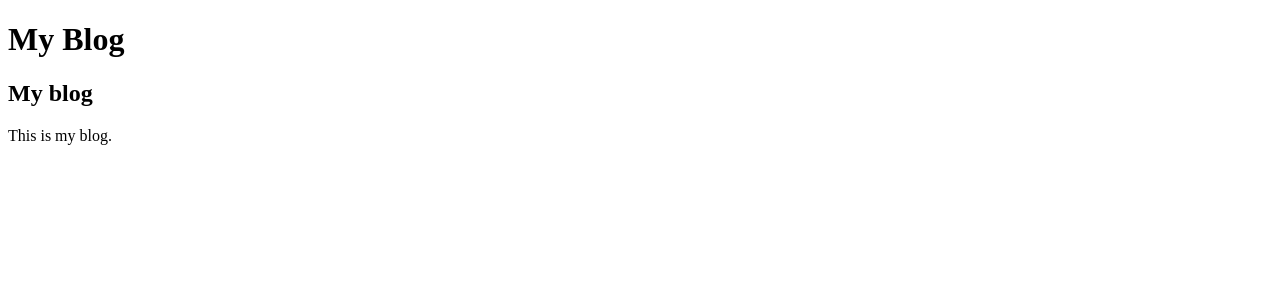
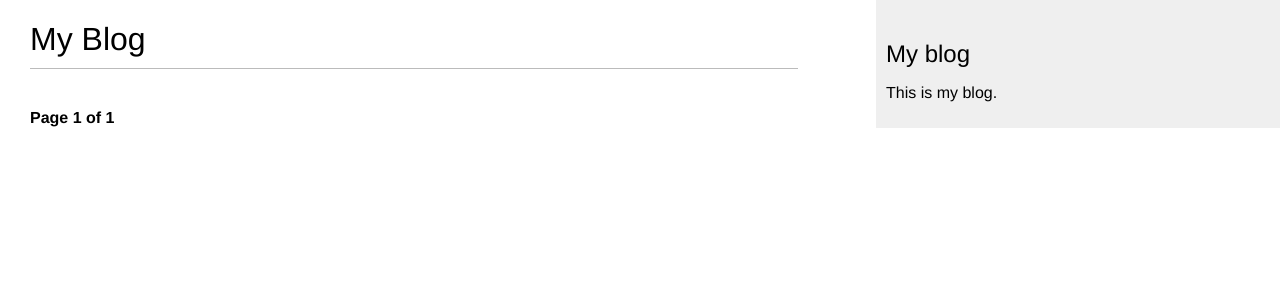
Before and after one commit to arturexp/PythonLearn, a Django app: page /blog/ in a window 1280 px wide. Shown: the top 300 px of the page. Run offline with Django 4.2, Linux system fonts and the light colour scheme; data that the repository does not hold is empty.

Commit message:
pagination

```diff
--- a/Django/blog/mysite/blog/models.py
+++ b/Django/blog/mysite/blog/models.py
@@ -1,6 +1,7 @@
 from django.db import models
 from django.utils import timezone
 from django.contrib.auth.models import User
+from django.urls import reverse
 
 # Create your models here.
 
@@ -17,7 +18,7 @@ class Post(models.Model):
         PUBLISHED = 'PB', 'Published'
 
     title = models.CharField(max_length=250)
-    slug = models.SlugField(max_length=250)
+    slug = models.SlugField(max_length=250, unique_for_date='publish')
     author = models.ForeignKey(
         User, on_delete=models.CASCADE, related_name='blog_posts')
     body = models.TextField()
@@ -35,3 +36,9 @@ class Post(models.Model):
 
     def __str__(self):
         return self.title
+
+    def get_absolute_url(self):
+        return reverse('blog:post_detail', args=[self.publish.year,
+                                                 self.publish.month,
+                                                 self.publish.day,
+                                                 self.slug])
--- a/Django/blog/mysite/blog/static/css/blog.css
+++ b/Django/blog/mysite/blog/static/css/blog.css
@@ -37,7 +37,7 @@ h2 {
 p.date {
     color:#ccc;
     font-family: georgia, serif;
-    font-size: 12px;
+    font-size: 14px;
     font-style: italic;
 }
 
--- a/Django/blog/mysite/blog/templates/blog/base.html
+++ b/Django/blog/mysite/blog/templates/blog/base.html
@@ -1,11 +1,10 @@
 {% load static %}
 <!DOCTYPE html>
+<html>
 
 <head>
-  <title>
-    {% block title %}{% endblock %}
-    <link href="{% static 'css/blog.css' %}" rel="stylesheet">
-  </title>
+  <title>{% block title %}{% endblock %}</title>
+  <link href='{% static "css/blog.css" %}' rel="stylesheet">
 </head>
 
 <body>
@@ -18,3 +17,5 @@
     <p>This is my blog.</p>
   </div>
 </body>
+
+</html>
--- a/Django/blog/mysite/blog/templates/blog/post/list.html
+++ b/Django/blog/mysite/blog/templates/blog/post/list.html
@@ -6,7 +6,7 @@
 <h1>My Blog</h1>
 {% for post in posts %}
 <h2>
-  <a href="{% url 'blog:post_detail' post.id %}">
+  <a href="{{ post.get_absolute_url }}">
     {{ post.title }}
   </a>
 </h2>
@@ -15,4 +15,5 @@
 </p>
 {{ post.body|truncatewords:30|linebreaks }}
 {% endfor %}
+{% include "pagination.html" with page=posts %}
 {% endblock %}
--- /dev/null
+++ b/Django/blog/mysite/blog/templates/pagination.html
@@ -0,0 +1,13 @@
+<div class="pagination">
+  <span class="step-links">
+    {% if page.has_previous %}
+    <a href="?page={{ page.previous_page_number }}">Previous</a>
+    {% endif %}
+    <span class="current">
+      Page {{ page.number}} of {{ page.paginator.num_pages }}
+    </span>
+    {% if page.has_next %}
+    <a href="?page={{ page.next_page_number }}">Next</a>
+    {% endif %}
+  </span>
+</div>
--- a/Django/blog/mysite/blog/urls.py
+++ b/Django/blog/mysite/blog/urls.py
@@ -6,5 +6,6 @@ app_name = 'blog'
 
 urlpatterns = [
     path('', views.post_list, name='post_list'),
-    path('<int:id>/', views.post_detail, name='post_detail'),
+    path('<int:year>/<int:month>/<int:day>/<slug:post>/',
+         views.post_detail, name='post_detail'),
 ]
--- a/Django/blog/mysite/blog/views.py
+++ b/Django/blog/mysite/blog/views.py
@@ -1,13 +1,28 @@
 from django.shortcuts import render, get_object_or_404
 from .models import Post
+from django.core.paginator import Paginator, EmptyPage, PageNotAnInteger
 # Create your views here.
 
 
 def post_list(request):
-    posts = Post.published.all()
+    post_list = Post.published.all()
+    paginator = Paginator(post_list, 3)
+    page_number = request.GET.get('page', 1)
+    try:
+        posts = paginator.page(page_number)
+    except PageNotAnInteger:
+        # if page_number is not an integer deliver the first page
+        posts = paginator.page(1)
+    except EmptyPage:
+        posts = paginator.page(page_number)
     return render(request, 'blog/post/list.html', {'posts': posts})
 
 
-def post_detail(request, id):
-    post = get_object_or_404(Post, id=id, status=Post.Status.PUBLISHED)
+def post_detail(request, year, month, day, post):
+    post = get_object_or_404(Post,
+                             status=Post.Status.PUBLISHED,
+                             slug=post,
+                             publish__year=year,
+                             publish__month=month,
+                             publish__day=day)
     return render(request, 'blog/post/detail.html', {'post': post})
```
Also changed, not shown: Django/blog/mysite/blog/migrations/0002_alter_post_slug.py (added).
